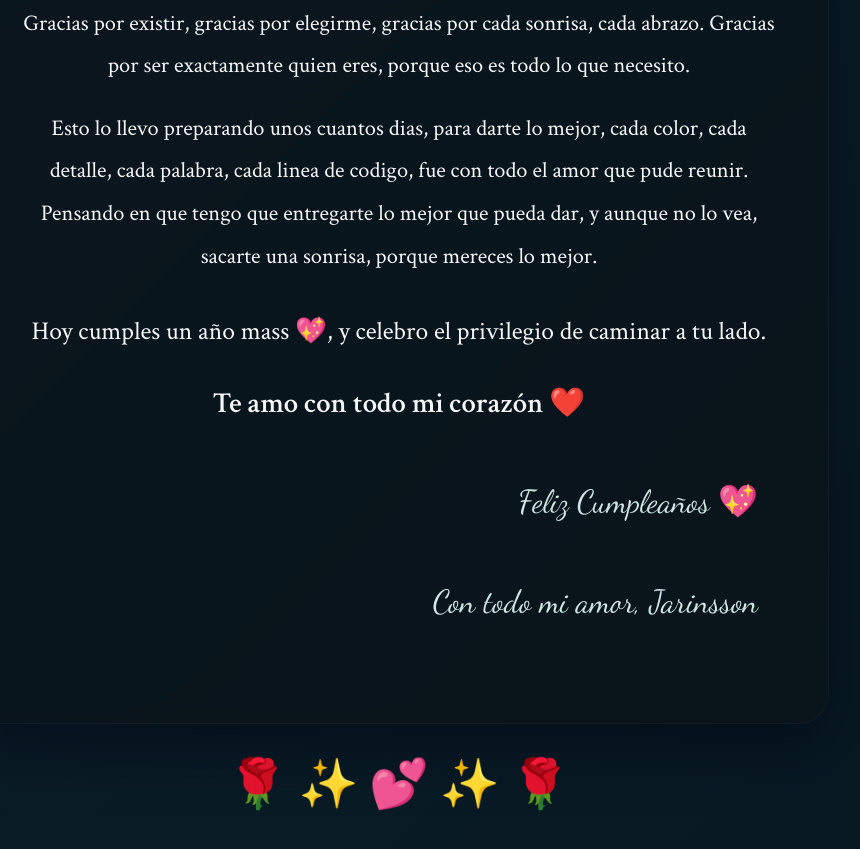
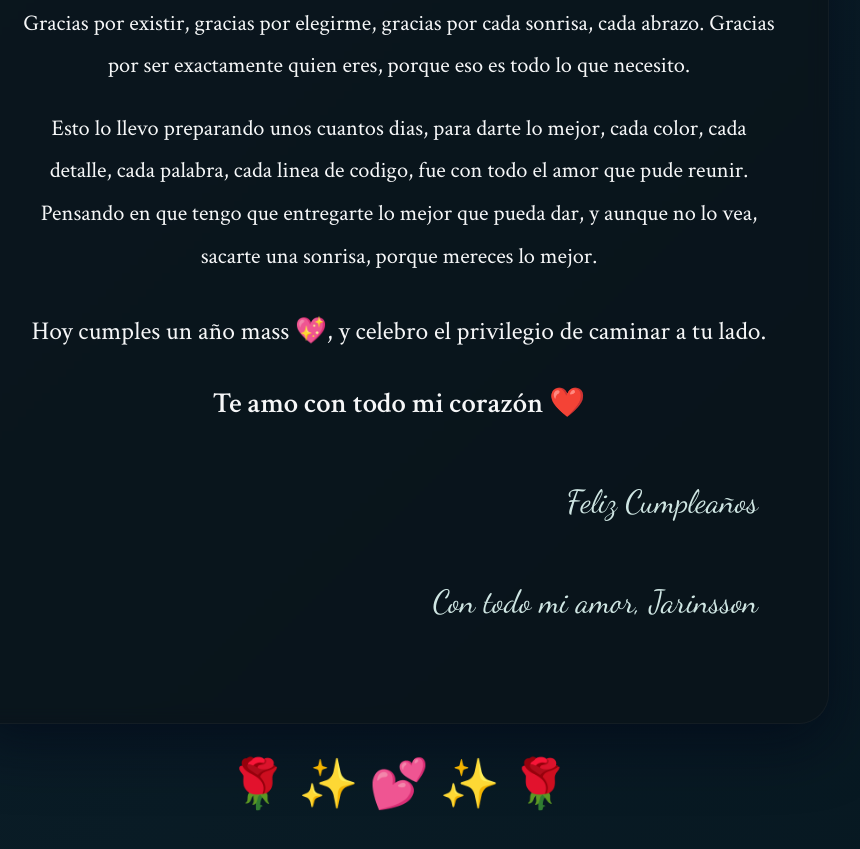
Before and after one commit to Jaryhh/yohanna, a plain HTML site: page index.html in a window 1280 px wide. Shown: the part 4891-5740 px from the top of the page, without its empty margins (241-1101 px from the left). Drawn offline with nearby package versions, Linux system fonts and the light colour scheme.

Commit message:
Update index.html

```diff
--- a/index.html
+++ b/index.html
@@ -136,7 +136,7 @@
                     Te amo con todo mi corazón ❤️
                 </p>
                 <div class="signature">
-                    <p>Feliz Cumpleaños 💖</p>
+                    <p>Feliz Cumpleaños</p>
                 </div>
                 <div class="signature">
                     <p>Con todo mi amor, Jarinsson</p>
```
